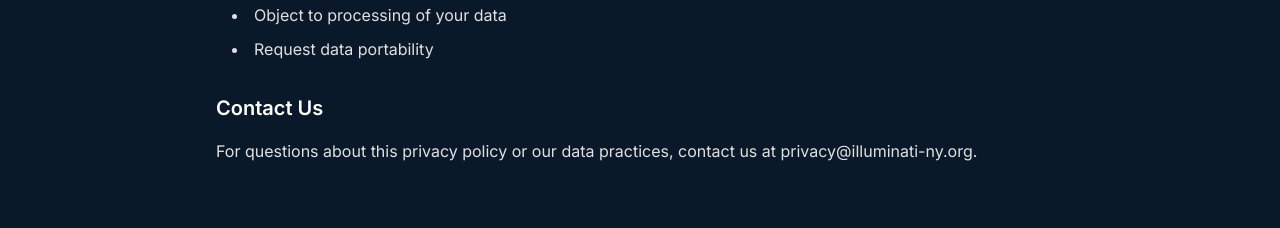
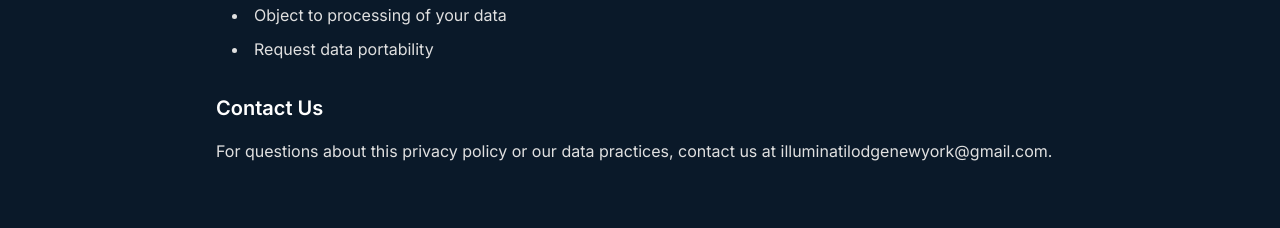
Before and after one commit to x-svzu/4574i342n4ti, a React (Vite) app: page /privacy-policy in a window 1280 px wide. Shown: the part 2008-2236 px from the top of the page. Built offline with nearby package versions, Linux system fonts and the light colour scheme; a web font is replaced by a local one.

Commit message:
fix: Update contact email in policy pages
Updates the contact email address across the cookie policy, privacy policy, and terms of service pages. This ensures that inquiries are directed to the correct new contact point.

```diff
--- a/src/app/cookie-policy/page.tsx
+++ b/src/app/cookie-policy/page.tsx
@@ -96,7 +96,7 @@ export default function CookiePolicyPage() {
           <section>
             <h2 className="text-xl font-semibold text-[#FFFFFF] mb-4 font-cinzel">Contact Us</h2>
             <p>
-              For questions about our use of cookies, contact us at privacy@illuminati-ny.org.
+              For questions about our use of cookies, contact us at illuminatilodgenewyork@gmail.com.
             </p>
           </section>
         </div>
--- a/src/app/privacy-policy/page.tsx
+++ b/src/app/privacy-policy/page.tsx
@@ -72,7 +72,7 @@ export default function PrivacyPolicyPage() {
           <section>
             <h2 className="text-xl font-semibold text-[#FFFFFF] mb-4 font-cinzel">Contact Us</h2>
             <p>
-              For questions about this privacy policy or our data practices, contact us at privacy@illuminati-ny.org.
+              For questions about this privacy policy or our data practices, contact us at illuminatilodgenewyork@gmail.com.
             </p>
           </section>
         </div>
--- a/src/app/terms-of-service/page.tsx
+++ b/src/app/terms-of-service/page.tsx
@@ -76,7 +76,7 @@ export default function TermsOfServicePage() {
           <section>
             <h2 className="text-xl font-semibold text-[#FFFFFF] mb-4 font-cinzel">Contact</h2>
             <p>
-              For questions about these Terms of Service, contact us at legal@illuminati-ny.org.
+              For questions about these Terms of Service, contact us at illuminatilodgenewyork@gmail.com.
             </p>
           </section>
         </div>
```
